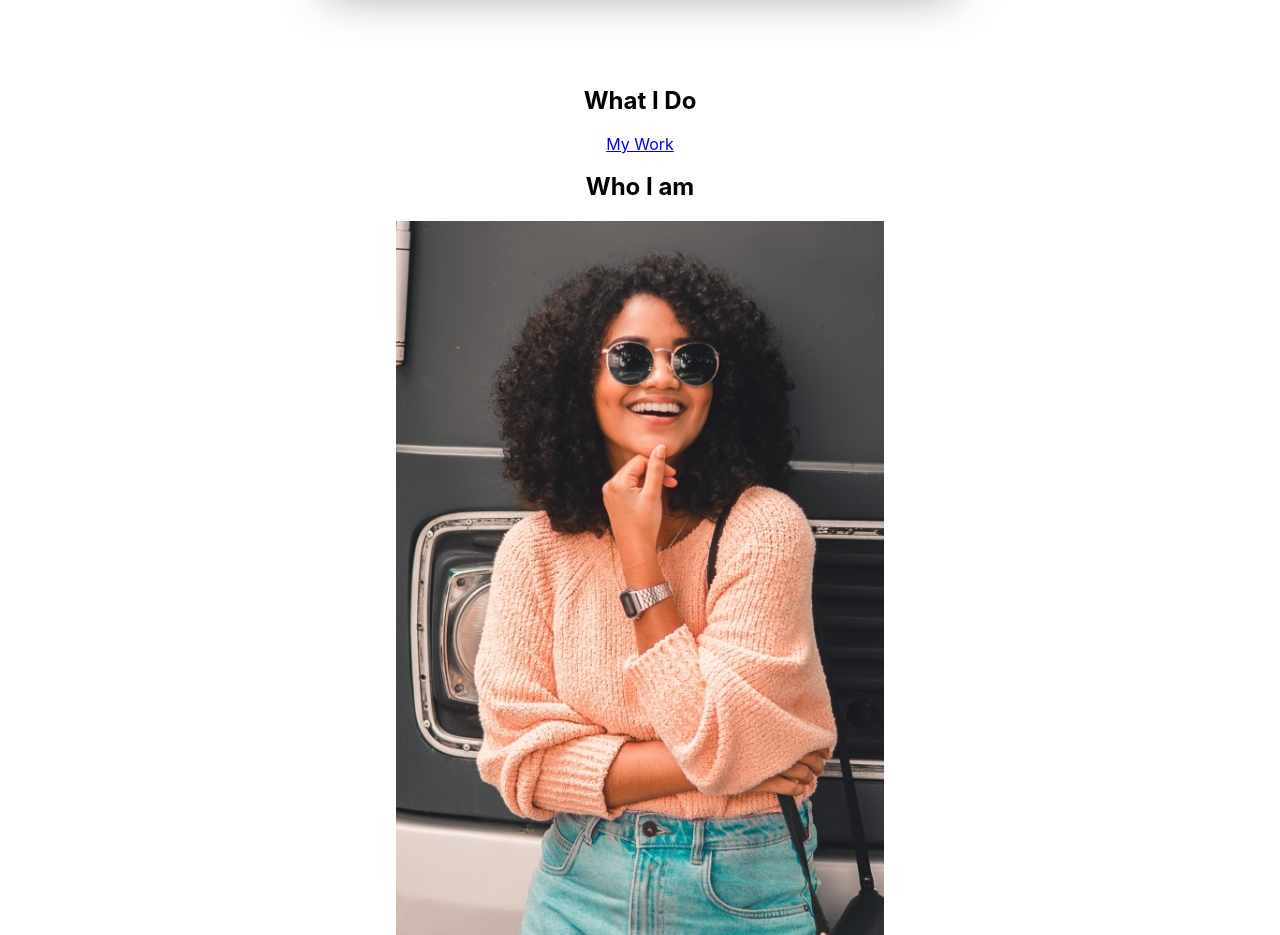
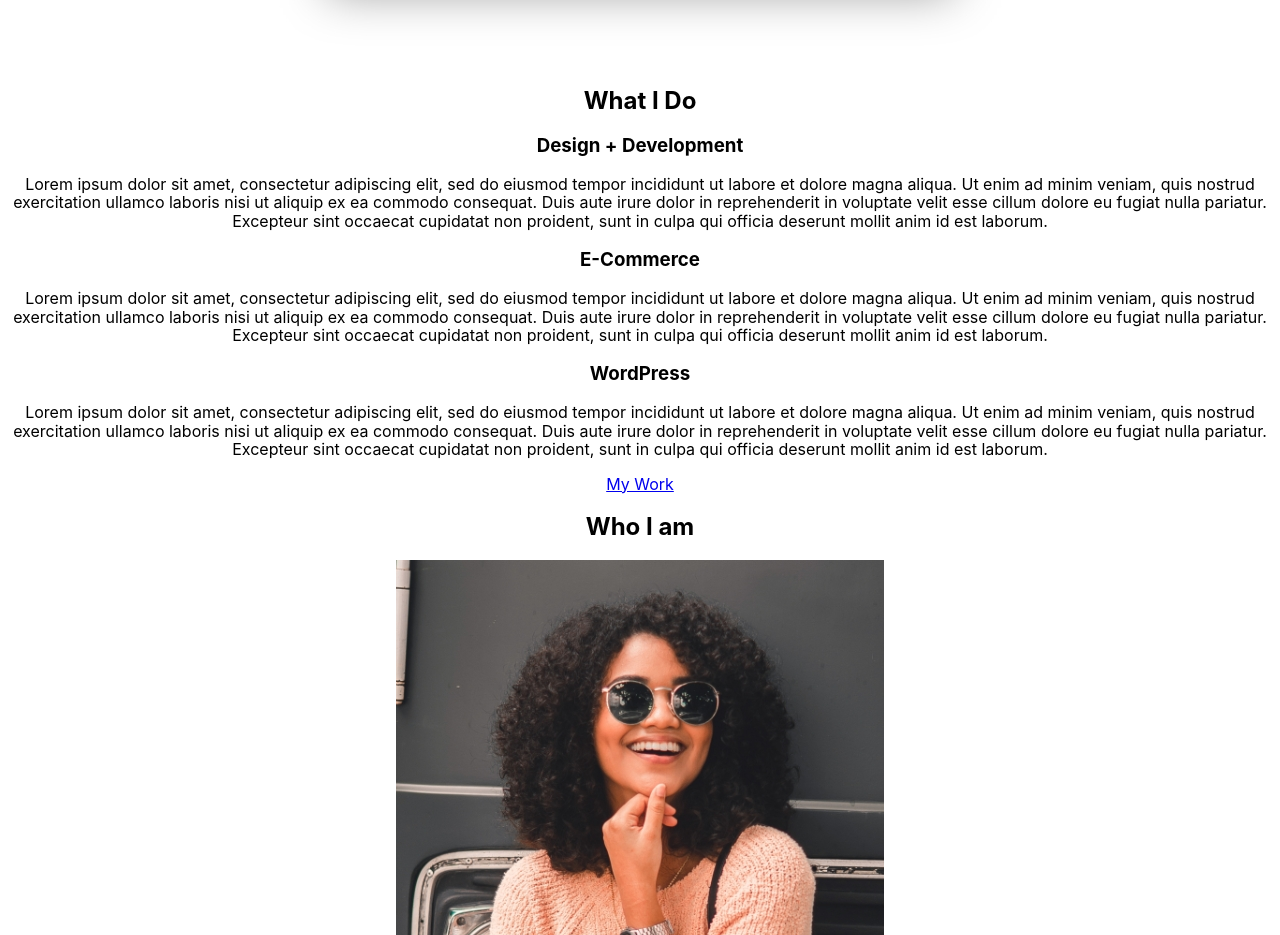
Before and after one commit to nsofianos/nsofianos.github.io, a React (Create React App) app: page / in a window 1280 px wide. Shown: the part 1620-2555 px from the top of the page. Built offline with nearby package versions, Linux system fonts and the light colour scheme.

Commit message:
add dummy text to services

```diff
--- a/src/components/Services.js
+++ b/src/components/Services.js
@@ -4,18 +4,42 @@
       <h2 className="section__title section__title--services">What I Do</h2>
       <div className="services">
         <div className="service">
-          <h3></h3>
-          <p></p>
+          <h3>Design + Development</h3>
+          <p>
+            Lorem ipsum dolor sit amet, consectetur adipiscing elit, sed do
+            eiusmod tempor incididunt ut labore et dolore magna aliqua. Ut enim
+            ad minim veniam, quis nostrud exercitation ullamco laboris nisi ut
+            aliquip ex ea commodo consequat. Duis aute irure dolor in
+            reprehenderit in voluptate velit esse cillum dolore eu fugiat nulla
+            pariatur. Excepteur sint occaecat cupidatat non proident, sunt in
+            culpa qui officia deserunt mollit anim id est laborum.
+          </p>
         </div>
 
         <div className="service">
-          <h3></h3>
-          <p></p>
+          <h3>E-Commerce</h3>
+          <p>
+            Lorem ipsum dolor sit amet, consectetur adipiscing elit, sed do
+            eiusmod tempor incididunt ut labore et dolore magna aliqua. Ut enim
+            ad minim veniam, quis nostrud exercitation ullamco laboris nisi ut
+            aliquip ex ea commodo consequat. Duis aute irure dolor in
+            reprehenderit in voluptate velit esse cillum dolore eu fugiat nulla
+            pariatur. Excepteur sint occaecat cupidatat non proident, sunt in
+            culpa qui officia deserunt mollit anim id est laborum.
+          </p>
         </div>
 
         <div className="service">
-          <h3></h3>
-          <p></p>
+          <h3>WordPress</h3>
+          <p>
+            Lorem ipsum dolor sit amet, consectetur adipiscing elit, sed do
+            eiusmod tempor incididunt ut labore et dolore magna aliqua. Ut enim
+            ad minim veniam, quis nostrud exercitation ullamco laboris nisi ut
+            aliquip ex ea commodo consequat. Duis aute irure dolor in
+            reprehenderit in voluptate velit esse cillum dolore eu fugiat nulla
+            pariatur. Excepteur sint occaecat cupidatat non proident, sunt in
+            culpa qui officia deserunt mollit anim id est laborum.
+          </p>
         </div>
       </div>
       <a href="#work" className="btn">
```
